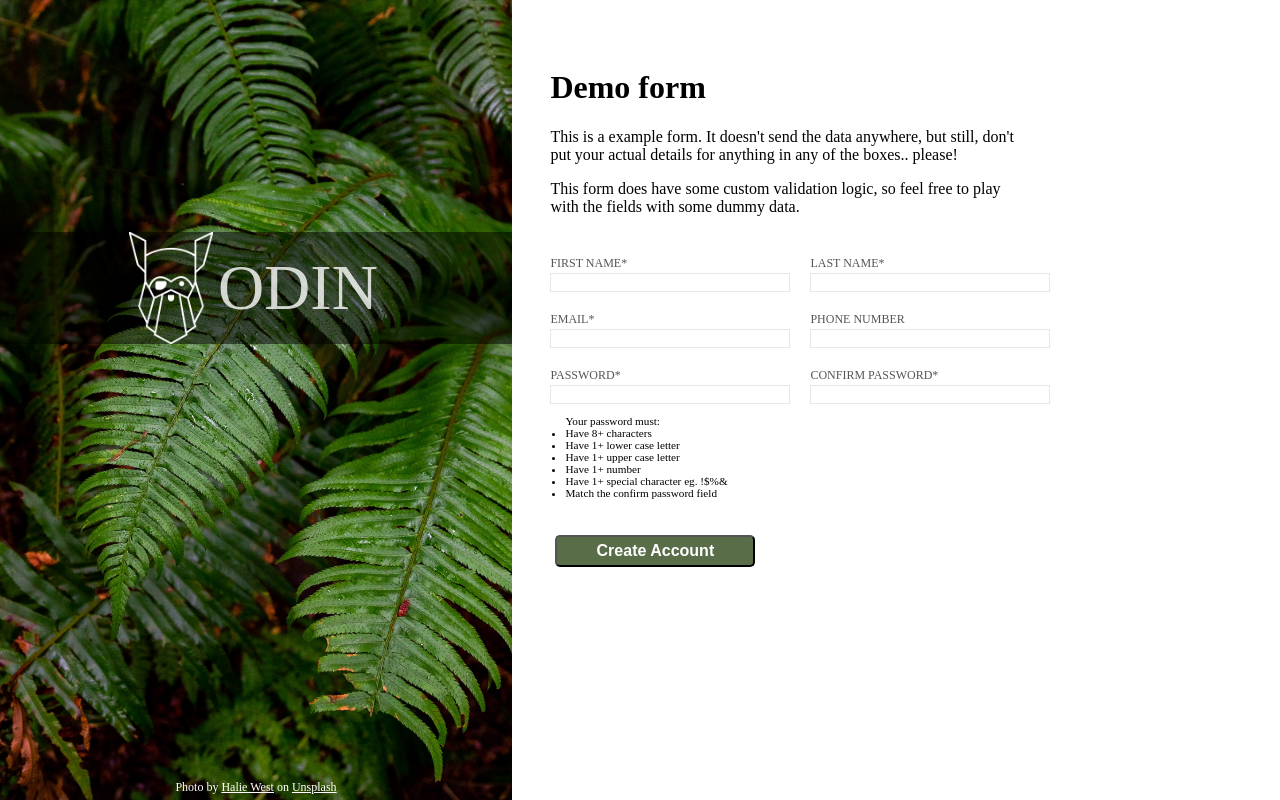
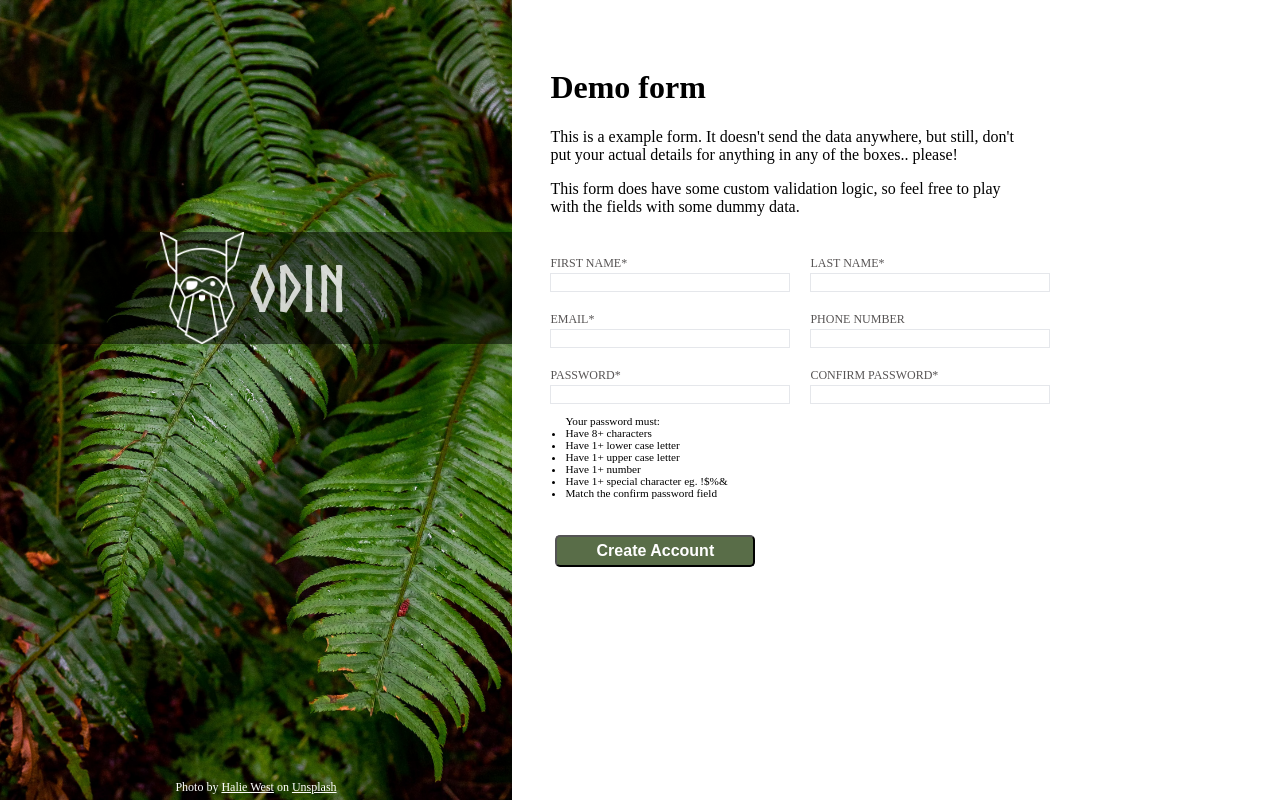
Before and after one commit to MikeCodesSomething/sign-up-form, a plain HTML site: page index.html in a window 1280 px wide. Drawn offline with Linux system fonts and the light colour scheme; the site is published under a folder, as on GitHub Pages, so addresses that start at the root find nothing.

Commit message:
Fix font not loading in Github pages

```diff
--- a/style.css
+++ b/style.css
@@ -1,7 +1,8 @@
 @font-face {
     font-family: Norse-Bold;
-    src: url(/Norse-Bold.otf);
+    src: url(./Norse-Bold.otf);
   }
+
 
 body, html {
     margin: 0px;
```
